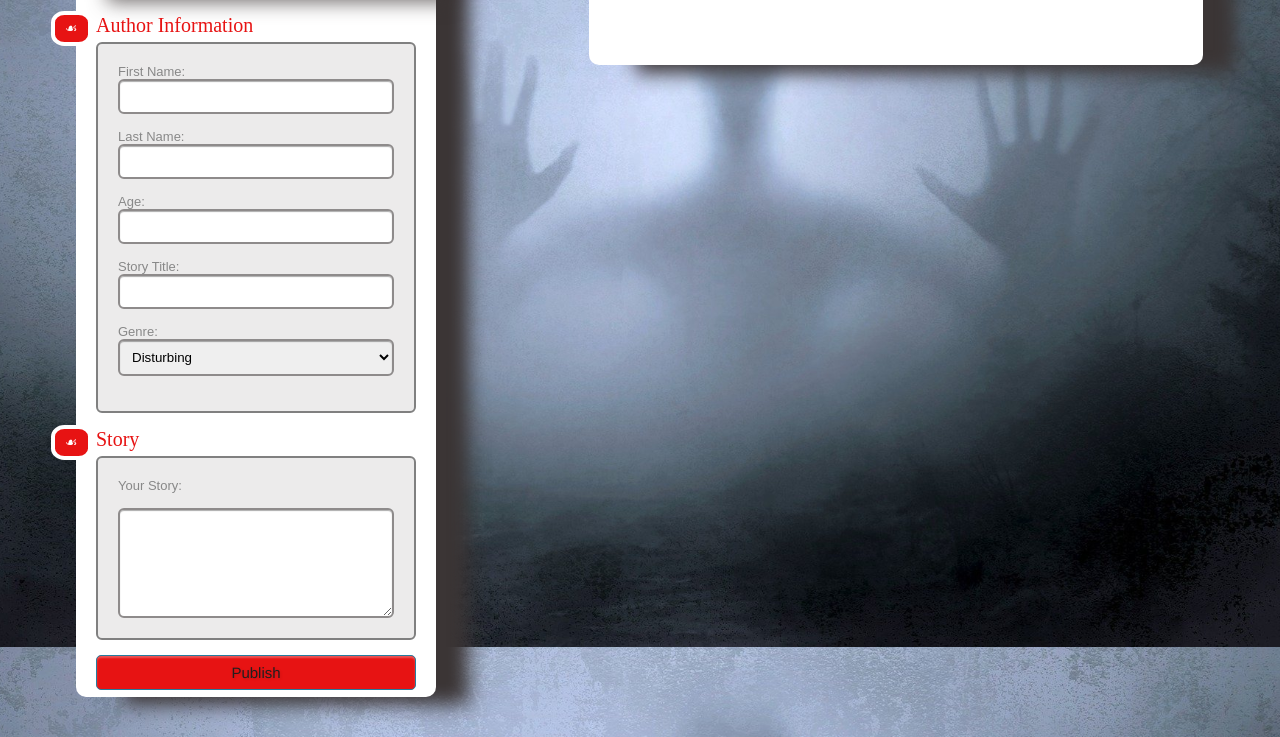
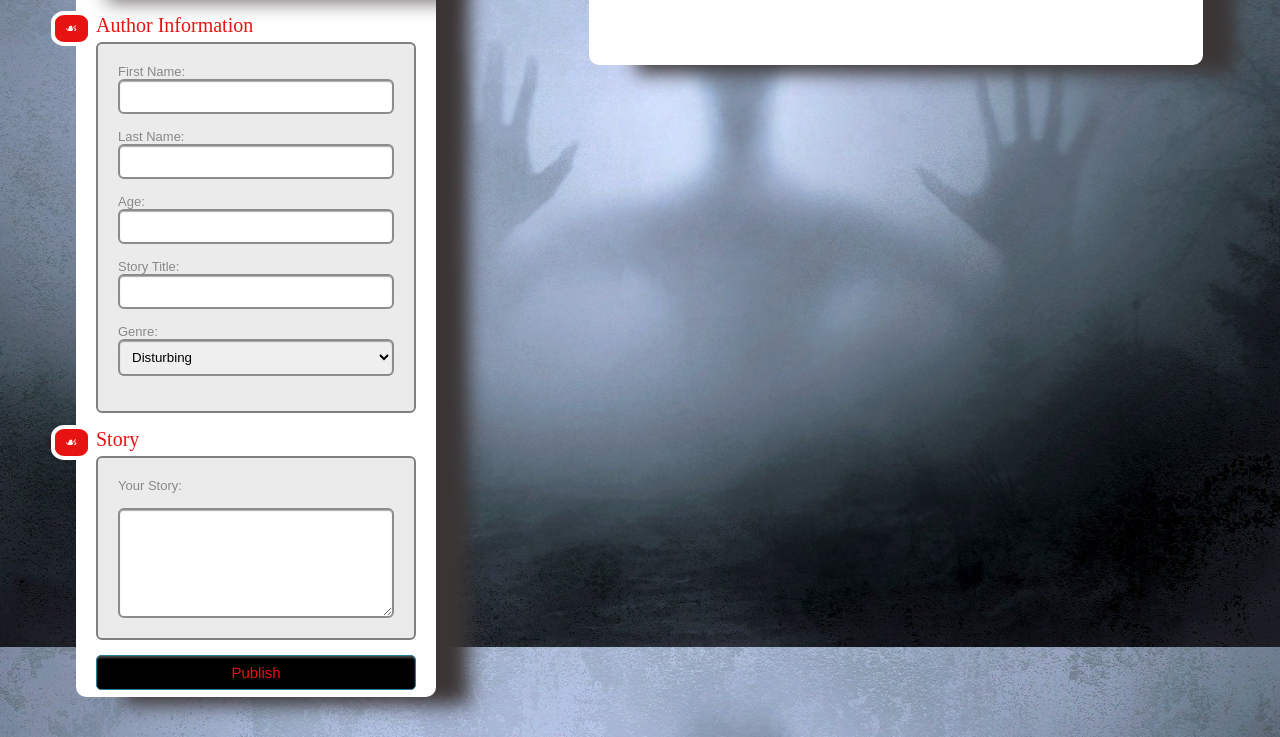
Before and after one commit to SlavZhelehanov/js-advanced-exams, a plain HTML site: page 12. JS Advanced Regular Exam - 22 October 2022/01. Scary Story/resources/index.html in a window 1280 px wide. In both pictures the pointer is over the input "Publish". Shown: the part 153-890 px from the top of the page. Drawn offline with Linux system fonts and the light colour scheme.

Commit message:
Fix resources issues

```diff
--- a/12. JS Advanced Regular Exam - 22 October 2022/01. Scary Story/resources/index.html
+++ b/12. JS Advanced Regular Exam - 22 October 2022/01. Scary Story/resources/index.html
@@ -2,10 +2,10 @@
 <html lang="en">
 
 <head>
-  <meta charset="UTF-8" />
-  <meta http-equiv="X-UA-Compatible" content="IE=edge" />
-  <meta name="viewport" content="width=device-width, initial-scale=1.0" />
-  <link rel="stylesheet" href="./style/css/styles.css" />
+    <meta charset="UTF-8"/>
+    <meta http-equiv="X-UA-Compatible" content="IE=edge"/>
+    <meta name="viewport" content="width=device-width, initial-scale=1.0"/>
+    <link rel="stylesheet" href="./style/css/styles.css"/>
     <link rel="preconnect" href="https://fonts.googleapis.com">
     <link rel="preconnect" href="https://fonts.gstatic.com" crossorigin>
     <link href="https://fonts.googleapis.com/css2?family=Creepster&display=swap" rel="stylesheet">
@@ -23,12 +23,11 @@
         <form>
             <div class="section"><span>&#9753;</span>Author Information</div>
             <div class="inner-wrap">
-          <label>First Name: <input type="text" id="first-name" name="field1" /></label>
-          <label>Last Name: <input type="text" id="last-name" name="field2" /></label>
-          <label>Age: <input type="number" id="age" name="field3" /></label>
-          </label>
+                <label>First Name: <input type="text" id="first-name" name="field1"/></label>
+                <label>Last Name: <input type="text" id="last-name" name="field2"/></label>
+                <label>Age: <input type="number" id="age" name="field3"/></label>
                 <label>Story Title:
-            <input type="text" id="story-title" name="field5" />
+                    <input type="text" id="story-title" name="field5"/>
                 </label>
                 <label>Genre:
                     <select name="field4" id="genre">
@@ -38,6 +37,7 @@
                         <option value="Monsters">Monsters</option>
                         <option value="Paranormal">Paranormal</option>
                     </select>
+                </label>
             </div>
 
             <div class="section"><span>&#9753;</span>Story</div>
@@ -46,7 +46,7 @@
                 <textarea id="story" name="story" rows="6" cols="50"></textarea>
             </div>
             <div class="button-section">
-          <input type="button" id="form-btn" value="Publish" />
+                <input type="button" id="form-btn" value="Publish"/>
             </div>
         </form>
     </div>
--- a/12. JS Advanced Regular Exam - 22 October 2022/01. Scary Story/resources/style/css/styles.css
+++ b/12. JS Advanced Regular Exam - 22 October 2022/01. Scary Story/resources/style/css/styles.css
@@ -40,10 +40,10 @@ body {
     box-shadow: 24px 15px 19px -7px rgba(59, 53, 53, 0.74);
     -webkit-box-shadow: 24px 15px 19px -7px rgba(59, 53, 53, 0.74);
     -moz-box-shadow: 24px 15px 19px -7px rgba(59, 53, 53, 0.74);
-  border: 1px solid#e71313;
+    border: 1px solid #e71313;
 }
 
-.form-wrapper h1>span {
+.form-wrapper h1 > span {
     display: block;
     margin-top: 1px;
     font: 14px Arial, Helvetica, sans-serif;
@@ -58,6 +58,12 @@ body {
 
 #form-btn {
     font-family: 'Franklin Gothic Medium', 'Arial Narrow', Arial, sans-serif;
+}
+
+#form-btn:hover {
+    color: #e71313;
+    background: black;
+    cursor: pointer;
 }
 
 #form-btn:disabled {
@@ -183,6 +189,7 @@ body {
 .delete-btn:hover {
     background: #ffffff;
     box-shadow: inset 0px 2px 2px 0px rgba(255, 255, 255, 0.28);
+    cursor: pointer;
 }
 
 #preview-list {
@@ -221,7 +228,7 @@ article {
     border-radius: 10px;
 }
 
-#main>h1 {
+#main > h1 {
     text-align: center;
     margin-top: 25%;
     font-size: 6rem;
```
Lines whose indentation alone changed are shown as unchanged.
